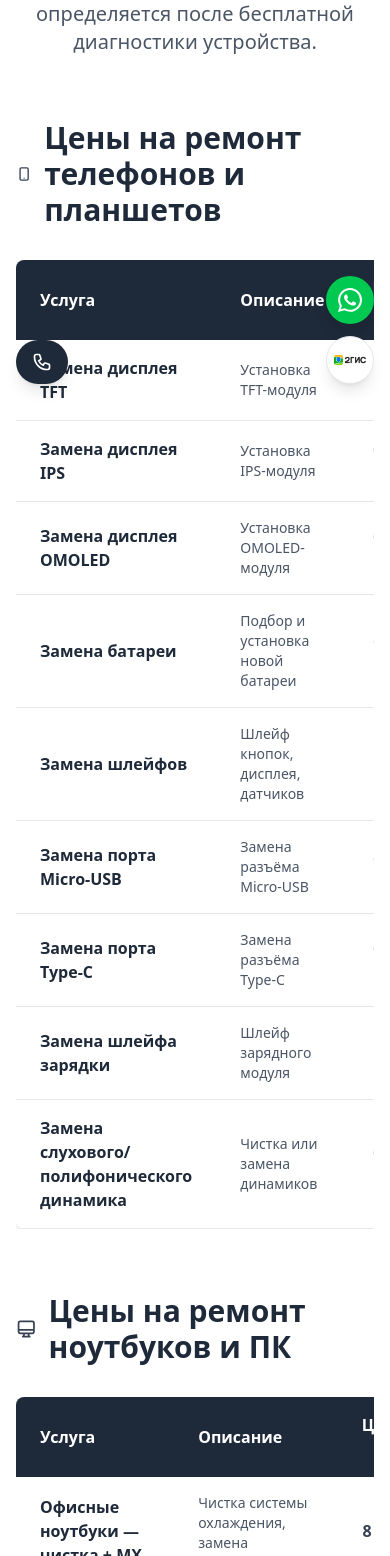
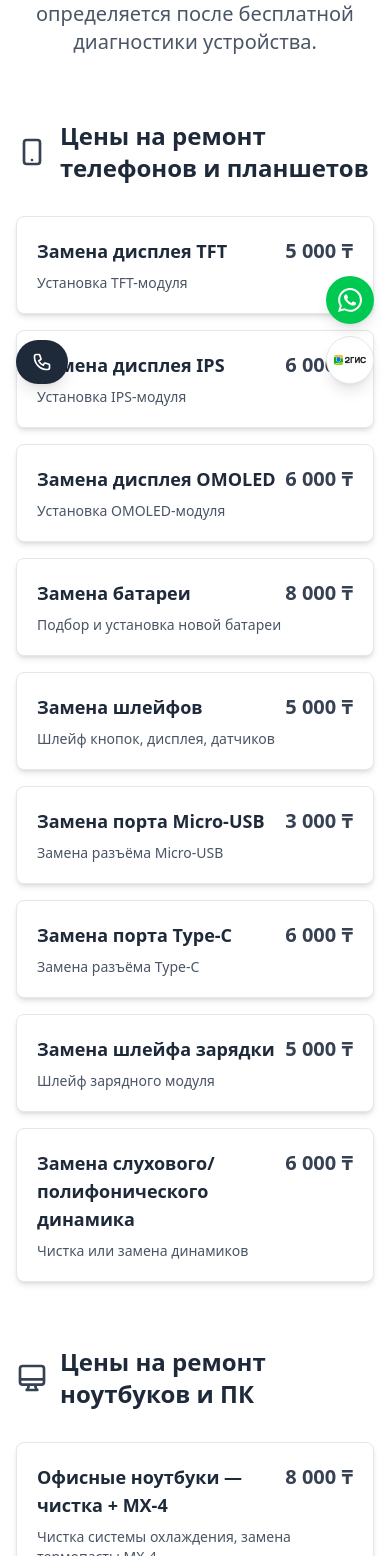
Before and after one commit to nurdsaga16/tele-plus-service, a Vue app: page /services in a window 390 px wide. Shown: the part 444-2000 px from the top of the page. Built offline with nearby package versions, Linux system fonts and the light colour scheme.

Commit message:
Improve ServicesView: responsive mobile cards, fix header icons, full-width button on mobile

```diff
--- a/src/views/ServicesView.vue
+++ b/src/views/ServicesView.vue
@@ -16,19 +16,36 @@
 
       <!-- Phone and Tablet Prices -->
       <section class="mb-16">
-        <h2 class="text-3xl font-bold mb-8 text-gray-800 flex items-center gap-3">
-          <svg class="w-8 h-8 text-gray-700" fill="none" stroke="currentColor" viewBox="0 0 24 24">
+        <h2 class="text-2xl md:text-3xl font-bold mb-8 text-gray-800 flex items-center gap-3">
+          <svg class="w-8 h-8 flex-shrink-0 text-gray-700" fill="none" stroke="currentColor" viewBox="0 0 24 24">
             <path stroke-linecap="round" stroke-linejoin="round" stroke-width="2" d="M12 18h.01M8 21h8a2 2 0 002-2V5a2 2 0 00-2-2H8a2 2 0 00-2 2v14a2 2 0 002 2z"/>
           </svg>
           Цены на ремонт телефонов и планшетов
         </h2>
-        <div class="overflow-x-auto">
+
+        <!-- Mobile Cards View -->
+        <div class="md:hidden space-y-4">
+          <div
+            v-for="(service, index) in phoneAndTabletPrices"
+            :key="index"
+            class="bg-white rounded-lg shadow-md p-5 border border-gray-200"
+          >
+            <div class="flex items-start justify-between mb-2">
+              <h3 class="font-semibold text-gray-800 text-lg pr-2">{{ service.name }}</h3>
+              <span class="text-gray-700 font-bold text-xl whitespace-nowrap">{{ service.price }} ₸</span>
+            </div>
+            <p class="text-gray-600 text-sm">{{ service.description }}</p>
+          </div>
+        </div>
+
+        <!-- Desktop Table View -->
+        <div class="hidden md:block overflow-x-auto">
           <table class="w-full bg-white rounded-lg shadow-md overflow-hidden">
             <thead class="bg-gray-800 text-white">
               <tr>
                 <th class="px-6 py-4 text-left font-semibold">Услуга</th>
                 <th class="px-6 py-4 text-left font-semibold">Описание</th>
-                <th class="px-6 py-4 text-center font-semibold">Цена от</th>
+                <th class="px-6 py-4 text-center font-semibold">Цена</th>
               </tr>
             </thead>
             <tbody>
@@ -46,19 +63,36 @@
 
       <!-- Laptop Prices -->
       <section class="mb-16">
-        <h2 class="text-3xl font-bold mb-8 text-gray-800 flex items-center gap-3">
-          <svg class="w-8 h-8 text-gray-700" fill="none" stroke="currentColor" viewBox="0 0 24 24">
+        <h2 class="text-2xl md:text-3xl font-bold mb-8 text-gray-800 flex items-center gap-3">
+          <svg class="w-8 h-8 flex-shrink-0 text-gray-700" fill="none" stroke="currentColor" viewBox="0 0 24 24">
             <path stroke-linecap="round" stroke-linejoin="round" stroke-width="2" d="M9.75 17L9 20l-1 1h8l-1-1-.75-3M3 13h18M5 17h14a2 2 0 002-2V5a2 2 0 00-2-2H5a2 2 0 00-2 2v10a2 2 0 002 2z"/>
           </svg>
           Цены на ремонт ноутбуков и ПК
         </h2>
-        <div class="overflow-x-auto">
+
+        <!-- Mobile Cards View -->
+        <div class="md:hidden space-y-4">
+          <div
+            v-for="(service, index) in laptopPrices"
+            :key="index"
+            class="bg-white rounded-lg shadow-md p-5 border border-gray-200"
+          >
+            <div class="flex items-start justify-between mb-2">
+              <h3 class="font-semibold text-gray-800 text-lg pr-2">{{ service.name }}</h3>
+              <span class="text-gray-700 font-bold text-xl whitespace-nowrap">{{ service.price }} ₸</span>
+            </div>
+            <p class="text-gray-600 text-sm">{{ service.description }}</p>
+          </div>
+        </div>
+
+        <!-- Desktop Table View -->
+        <div class="hidden md:block overflow-x-auto">
           <table class="w-full bg-white rounded-lg shadow-md overflow-hidden">
             <thead class="bg-gray-800 text-white">
               <tr>
                 <th class="px-6 py-4 text-left font-semibold">Услуга</th>
                 <th class="px-6 py-4 text-left font-semibold">Описание</th>
-                <th class="px-6 py-4 text-center font-semibold">Цена от</th>
+                <th class="px-6 py-4 text-center font-semibold">Цена</th>
               </tr>
             </thead>
             <tbody>
@@ -106,7 +140,7 @@
           и мы рассчитаем точную стоимость работ для вашего устройства.
         </p>
         <div class="flex flex-col sm:flex-row gap-4 justify-center">
-          <BaseButton variant="secondary" size="lg" class="!bg-white !text-gray-800 hover:!bg-gray-100">
+          <BaseButton variant="secondary" size="lg" class="w-full sm:w-auto !bg-white !text-gray-800 hover:!bg-gray-100">
             <a href="https://wa.me/77756511161?text=Здравствуйте! Хочу узнать стоимость ремонта." target="_blank" class="flex items-center justify-center gap-2">
               <svg class="w-5 h-5" fill="currentColor" viewBox="0 0 24 24">
                 <path d="M17.472 14.382c-.297-.149-1.758-.867-2.03-.967-.273-.099-.471-.148-.67.15-.197.297-.767.966-.94 1.164-.173.199-.347.223-.644.075-.297-.15-1.255-.463-2.39-1.475-.883-.788-1.48-1.761-1.653-2.059-.173-.297-.018-.458.13-.606.134-.133.298-.347.446-.52.149-.174.198-.298.298-.497.099-.198.05-.371-.025-.52-.075-.149-.669-1.612-.916-2.207-.242-.579-.487-.5-.669-.51-.173-.008-.371-.01-.57-.01-.198 0-.52.074-.792.372-.272.297-1.04 1.016-1.04 2.479 0 1.462 1.065 2.875 1.213 3.074.149.198 2.096 3.2 5.077 4.487.709.306 1.262.489 1.694.625.712.227 1.36.195 1.871.118.571-.085 1.758-.719 2.006-1.413.248-.694.248-1.289.173-1.413-.074-.124-.272-.198-.57-.347m-5.421 7.403h-.004a9.87 9.87 0 01-5.031-1.378l-.361-.214-3.741.982.998-3.648-.235-.374a9.86 9.86 0 01-1.51-5.26c.001-5.45 4.436-9.884 9.888-9.884 2.64 0 5.122 1.03 6.988 2.898a9.825 9.825 0 012.893 6.994c-.003 5.45-4.437 9.884-9.885 9.884m8.413-18.297A11.815 11.815 0 0012.05 0C5.495 0 .16 5.335.157 11.892c0 2.096.547 4.142 1.588 5.945L.057 24l6.305-1.654a11.882 11.882 0 005.683 1.448h.005c6.554 0 11.89-5.335 11.893-11.893a11.821 11.821 0 00-3.48-8.413Z"/>
@@ -114,8 +148,8 @@
               Отправить фото в WhatsApp
             </a>
           </BaseButton>
-          <router-link to="/contacts">
-            <BaseButton variant="outline" size="lg" class="border-white text-white hover:bg-white hover:text-gray-800">
+          <router-link to="/contacts" class="w-full sm:w-auto">
+            <BaseButton variant="outline" size="lg" class="w-full sm:w-auto border-white text-white hover:bg-white hover:text-gray-800">
               Оставить заявку
             </BaseButton>
           </router-link>
```
